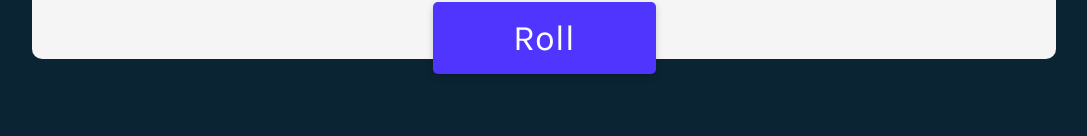
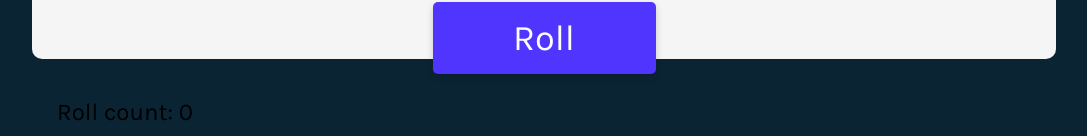
Before and after one commit to Maria-Lem/react-tenzies, a React (Create React App) app: page / in a window 1280 px wide. Shown: the part 661-797 px from the top of the page, without its empty margins (96-1183 px from the left). Built offline with nearby package versions, Linux system fonts and the light colour scheme.

Commit message:
feat: add roll count

```diff
--- a/src/App.css
+++ b/src/App.css
@@ -78,3 +78,9 @@
 .btn:active {
   box-shadow: inset 5px 5px 10px -3px rgba(0, 0, 0, 0.7);
 }
+
+.roll-count {
+  align-self: flex-start;
+  margin-left: 25px;
+  font-size: 24px;
+}
--- a/src/App.js
+++ b/src/App.js
@@ -7,6 +7,7 @@ import './App.css';
 function App() {
   const [dice, setDice] = useState(allNewDice());
   const [tenzies, setTenzies] = useState(false);
+  const [rollCount, setRollCount] = useState(0);
 
   useEffect(() => {
     const allHeld = dice.every(die => die.isHeld);
@@ -41,19 +42,21 @@ function App() {
   }
 
   function rollDice() {
-    setDice(prevDice => {
-      const allHeld = prevDice.every(die => die.isHeld);
-
-      if (allHeld) {
-        setTenzies(false);
-        return allNewDice();
-      } else {
+    if (!tenzies) {
+      setRollCount(prevCount => prevCount + 1);
+      setDice(prevDice => {
         return prevDice.map(die => {
           return die.isHeld ? die : newDie();
         })
+      })
+    } else {
+      // TODO set roll count to 0
+      setRollCount(0)
+      // TODO set time to 0
+      setTenzies(false);
+      setDice(allNewDice());
 
-      }
-    })
+    }
   }
 
   const dieElement = dice.map(die => (
@@ -76,6 +79,7 @@ function App() {
           {dieElement}
         </div>
         <button className="btn" onClick={rollDice}>{tenzies ? "New Game" : "Roll"}</button>
+        <p className="roll-count">Roll count: {rollCount}</p>
       </main>
     </div>
   );
```
